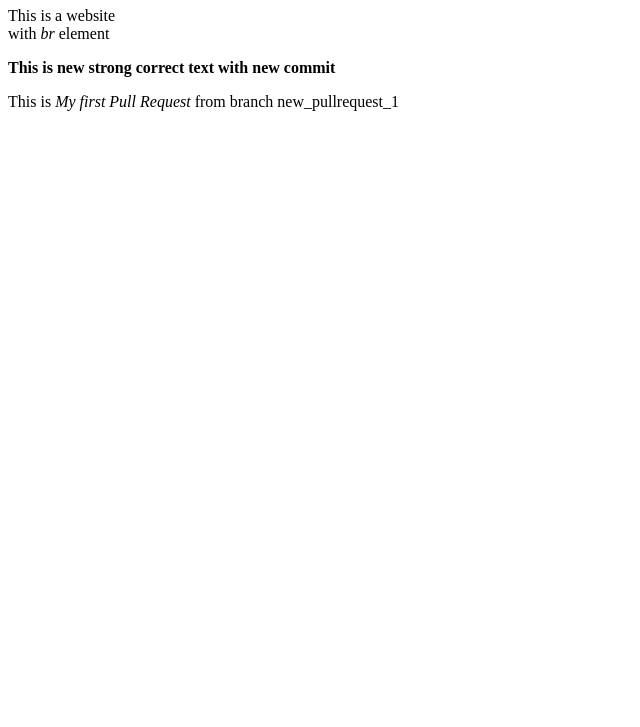
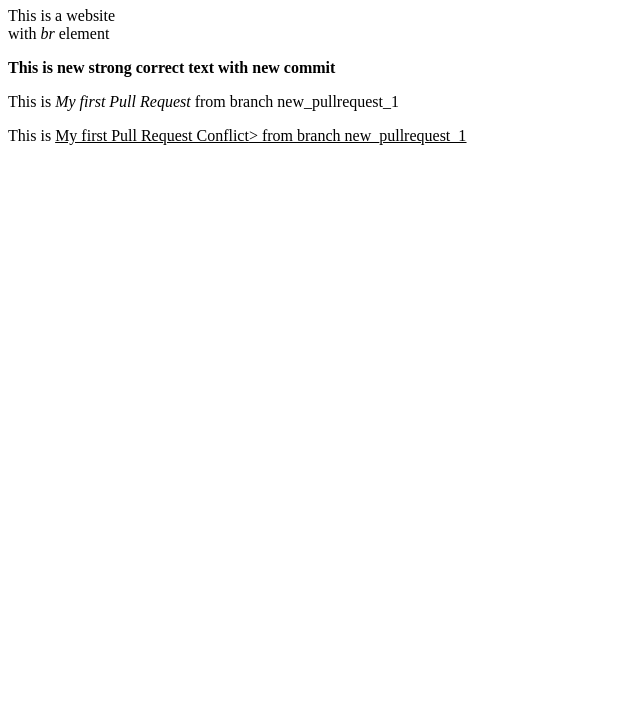
Before and after one commit to alinababii/LAB_1.1, a plain HTML site: page index.html in a window 1280 px wide. Shown: the part 73-800 px from the top of the page, without its empty margins (0-640 px from the left). Drawn offline with Linux system fonts and the light colour scheme.

Commit message:
My first Pull Request Conflict from branch new_pullrequest_1

```diff
--- a/index.html
+++ b/index.html
@@ -11,6 +11,7 @@
 <p>This is a website<br>with <em>br</em> element</p>
 <p><strong>This is new strong correct text with new commit</strong></p>
 <p>This is <em>My first Pull Request</em> from branch new_pullrequest_1</p>
+<p>This is <u>My first Pull Request Conflict<u>> from branch new_pullrequest_1</p>
 </body>
 
 </html>
```
